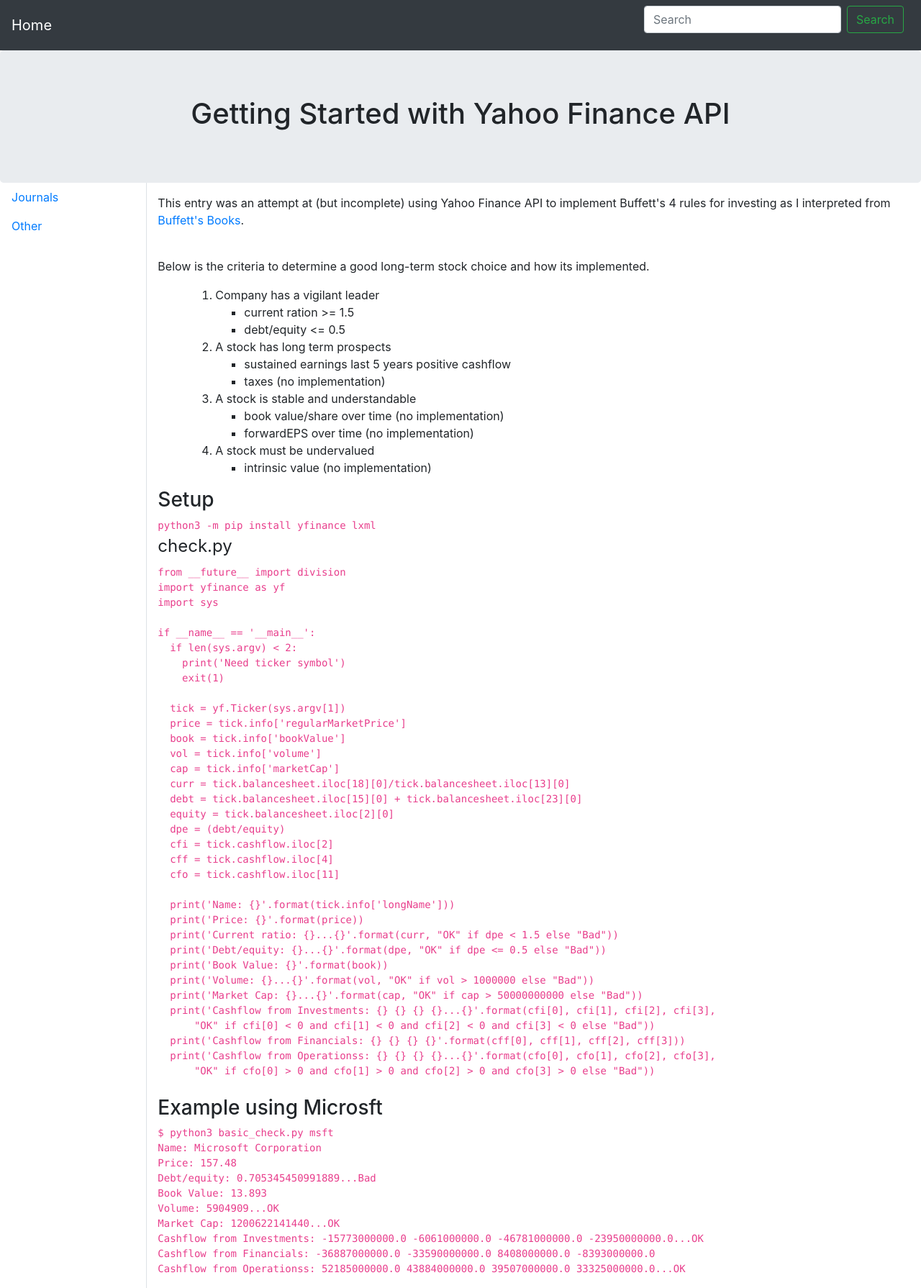
After one commit to tgeery/journal, a Django app: page /daily/entry_12 in a window 1280 px wide. The commit adds this page. Shown: the whole page at 72% size. Run offline with Django 3.2, Linux system fonts and the light colour scheme; data comes from the database, SQL or seed files in the repository; both versions use the stored data as it was after the commit; some libraries are stand-ins or nearby versions.

Commit message:
add entry 12 and update titles for other entries

```diff
--- a/daily/templates/daily/entry_10.html
+++ b/daily/templates/daily/entry_10.html
@@ -1,6 +1,8 @@
 {% extends "generic.html" %}
 
-<h1>{{ entry.title }}</h1>
+{% block header %}
+{{ entry.title }}
+{% endblock %}
 
 {% load staticfiles %}
 {% if error_message %}<p><strong>{{ error_message }}</strong></p>{% endif %}
--- a/daily/templates/daily/entry_11.html
+++ b/daily/templates/daily/entry_11.html
@@ -1,6 +1,8 @@
 {% extends "generic.html" %}
 
-<h1>{{ entry.title }}</h1>
+{% block header %}
+{{ entry.title }}
+{% endblock %}
 
 {% load staticfiles %}
 {% if error_message %}<p><strong>{{ error_message }}</strong></p>{% endif %}
--- /dev/null
+++ b/daily/templates/daily/entry_12.html
@@ -0,0 +1,90 @@
+{% extends "generic.html" %}
+
+{% block header %}
+{{ entry.title }}
+{% endblock %}
+
+{% load staticfiles %}
+{% if error_message %}<p><strong>{{ error_message }}</strong></p>{% endif %}
+{% block content %}
+<p>This entry was an attempt at (but incomplete) using Yahoo Finance API to implement Buffett's 4 rules for investing as I interpreted from <a href="https://www.buffettsbooks.com/">Buffett's Books</a>.</p><br />
+<p>Below is the criteria to determine a good long-term stock choice and how its implemented.</p>
+<ul>
+	<ol type = "1">
+	<li>Company has a vigilant leader</li>
+		<ul>
+			<li>current ration &gt;= 1.5</li>
+			<li>debt/equity &lt;= 0.5</li>
+		</ul>
+	<li>A stock has long term prospects</li>
+		<ul>
+			<li>sustained earnings last 5 years positive cashflow</li>
+			<li>taxes (no implementation)</li>
+		</ul>
+	<li>A stock is stable and understandable</li>
+		<ul>
+			<li>book value/share over time (no implementation)</li>
+			<li>forwardEPS over time (no implementation)</li>
+		</ul>
+	<li>A stock must be undervalued</li>
+		<ul>
+			<li>intrinsic value (no implementation)</li>
+		</ul>
+	</ol>
+</ul>
+<h3>Setup</h3>
+<code>
+python3 -m pip install yfinance lxml
+</code>
+<fieldset><legend>check.py</legend>
+<code>
+from __future__ import division<br />
+import yfinance as yf<br />
+import sys<br />
+<br />
+if __name__ == '__main__':<br />
+&nbsp;&nbsp;if len(sys.argv) < 2:<br />
+&nbsp;&nbsp;&nbsp;&nbsp;print('Need ticker symbol')<br />
+&nbsp;&nbsp;&nbsp;&nbsp;exit(1)<br />
+<br />
+&nbsp;&nbsp;tick = yf.Ticker(sys.argv[1])<br />
+&nbsp;&nbsp;price = tick.info['regularMarketPrice']<br />
+&nbsp;&nbsp;book = tick.info['bookValue']<br />
+&nbsp;&nbsp;vol = tick.info['volume']<br />
+&nbsp;&nbsp;cap = tick.info['marketCap']<br />
+&nbsp;&nbsp;curr = tick.balancesheet.iloc[18][0]/tick.balancesheet.iloc[13][0]<br />
+&nbsp;&nbsp;debt = tick.balancesheet.iloc[15][0] + tick.balancesheet.iloc[23][0]<br />
+&nbsp;&nbsp;equity = tick.balancesheet.iloc[2][0]<br />
+&nbsp;&nbsp;dpe = (debt/equity)<br />
+&nbsp;&nbsp;cfi = tick.cashflow.iloc[2]<br />
+&nbsp;&nbsp;cff = tick.cashflow.iloc[4]<br />
+&nbsp;&nbsp;cfo = tick.cashflow.iloc[11]<br />
+&nbsp;&nbsp;<br />
+&nbsp;&nbsp;print('Name: {}'.format(tick.info['longName']))<br />
+&nbsp;&nbsp;print('Price: {}'.format(price))<br />
+&nbsp;&nbsp;print('Current ratio: {}...{}'.format(curr, "OK" if dpe < 1.5 else "Bad"))<br />
+&nbsp;&nbsp;print('Debt/equity: {}...{}'.format(dpe, "OK" if dpe <= 0.5 else "Bad"))<br />
+&nbsp;&nbsp;print('Book Value: {}'.format(book))<br />
+&nbsp;&nbsp;print('Volume: {}...{}'.format(vol, "OK" if vol > 1000000 else "Bad"))<br />
+&nbsp;&nbsp;print('Market Cap: {}...{}'.format(cap, "OK" if cap > 50000000000 else "Bad"))<br />
+&nbsp;&nbsp;print('Cashflow from Investments: {} {} {} {}...{}'.format(cfi[0], cfi[1], cfi[2], cfi[3],<br />
+&nbsp;&nbsp;&nbsp;&nbsp;&nbsp;&nbsp;"OK" if cfi[0] < 0 and cfi[1] < 0 and cfi[2] < 0 and cfi[3] < 0 else "Bad"))<br />
+&nbsp;&nbsp;print('Cashflow from Financials: {} {} {} {}'.format(cff[0], cff[1], cff[2], cff[3]))<br />
+&nbsp;&nbsp;print('Cashflow from Operationss: {} {} {} {}...{}'.format(cfo[0], cfo[1], cfo[2], cfo[3],<br />
+&nbsp;&nbsp;&nbsp;&nbsp;&nbsp;&nbsp;"OK" if cfo[0] > 0 and cfo[1] > 0 and cfo[2] > 0 and cfo[3] > 0 else "Bad"))<br />
+</code>
+</fieldset><br />
+<h3>Example using Microsft</h3>
+<code>
+$ python3 basic_check.py msft<br />
+Name: Microsoft Corporation<br />
+Price: 157.48<br />
+Debt/equity: 0.705345450991889...Bad<br />
+Book Value: 13.893<br />
+Volume: 5904909...OK<br />
+Market Cap: 1200622141440...OK<br />
+Cashflow from Investments: -15773000000.0 -6061000000.0 -46781000000.0 -23950000000.0...OK<br />
+Cashflow from Financials: -36887000000.0 -33590000000.0 8408000000.0 -8393000000.0<br />
+Cashflow from Operationss: 52185000000.0 43884000000.0 39507000000.0 33325000000.0...OK<br />
+</code>
+{% endblock %}
--- a/daily/templates/daily/entry_5.html
+++ b/daily/templates/daily/entry_5.html
@@ -1,6 +1,8 @@
 {% extends "generic.html" %}
 
-<h1>{{ entry.title }}</h1>
+{% block header %}
+{{ entry.title }}
+{% endblock %}
 
 {% load staticfiles %}
 {% if error_message %}<p><strong>{{ error_message }}</strong></p>{% endif %}
--- a/daily/templates/daily/entry_6.html
+++ b/daily/templates/daily/entry_6.html
@@ -1,6 +1,8 @@
 {% extends "generic.html" %}
 
-<h1>{{ entry.title }}</h1>
+{% block header %}
+{{ entry.title }}
+{% endblock %}
 
 {% load staticfiles %}
 {% if error_message %}<p><strong>{{ error_message }}</strong></p>{% endif %}
--- a/daily/templates/daily/entry_7.html
+++ b/daily/templates/daily/entry_7.html
@@ -1,6 +1,8 @@
 {% extends "generic.html" %}
 
-<h1>{{ entry.title }}</h1>
+{% block header %}
+{{ entry.title }}
+{% endblock %}
 
 {% load staticfiles %}
 {% if error_message %}<p><strong>{{ error_message }}</strong></p>{% endif %}
--- a/daily/templates/daily/entry_8.html
+++ b/daily/templates/daily/entry_8.html
@@ -1,6 +1,8 @@
 {% extends "generic.html" %}
 
-<h1>{{ entry.title }}</h1>
+{% block header %}
+{{ entry.title }}
+{% endblock %}
 
 {% load staticfiles %}
 {% if error_message %}<p><strong>{{ error_message }}</strong></p>{% endif %}
--- a/daily/templates/daily/entry_9.html
+++ b/daily/templates/daily/entry_9.html
@@ -1,6 +1,8 @@
 {% extends "generic.html" %}
 
-<h1>{{ entry.title }}</h1>
+{% block header %}
+{{ entry.title }}
+{% endblock %}
 
 {% load staticfiles %}
 {% if error_message %}<p><strong>{{ error_message }}</strong></p>{% endif %}
--- a/daily/urls.py
+++ b/daily/urls.py
@@ -15,4 +15,5 @@ urlpatterns = [
 	path('entry_9', views.entry_9, name='entry_9'),
 	path('entry_10', views.entry_10, name='entry_10'),
 	path('entry_11', views.entry_11, name='entry_11'),
+	path('entry_12', views.entry_12, name='entry_12'),
         ]
--- a/daily/views.py
+++ b/daily/views.py
@@ -50,3 +50,7 @@ def entry_10(request):
 def entry_11(request):
     entry = Journal.objects.get(pk=11)
     return render(request, 'daily/entry_11.html', {'entry':entry})
+
+def entry_12(request):
+    entry = Journal.objects.get(pk=12)
+    return render(request, 'daily/entry_12.html', {'entry':entry})
```
Also changed, not shown: daily/static/images/run_vs.png, db.sqlite3.
